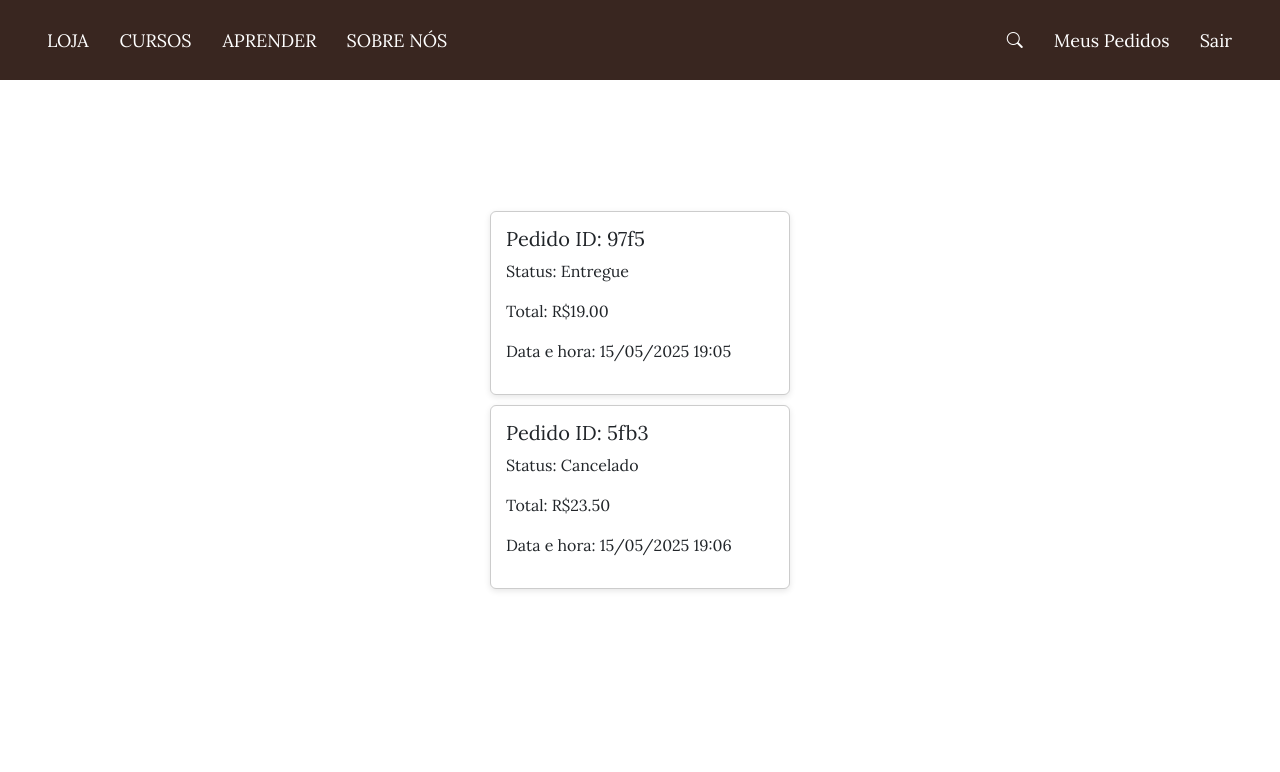
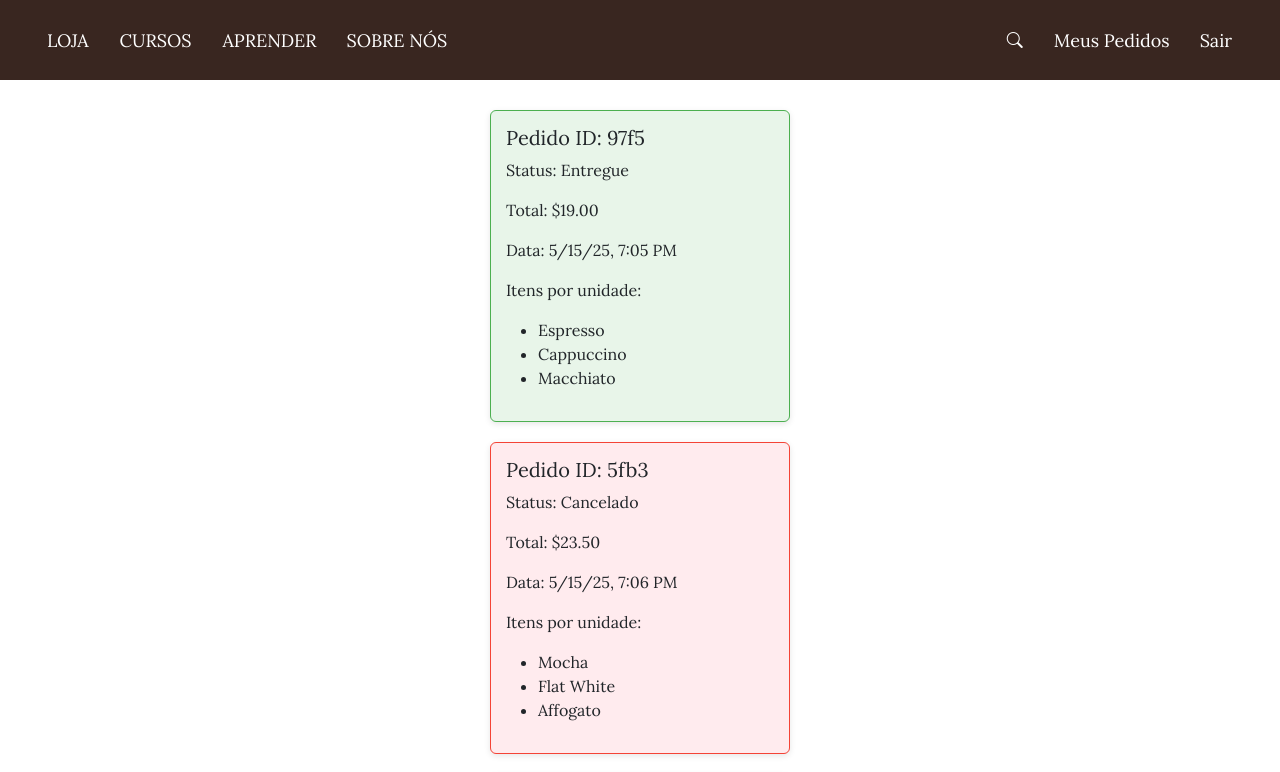
Before and after one commit to raul4nt/code-and-coffee, an Angular app: page /my-orders in a window 1280 px wide. Shown: the top 772 px of the page. Built offline with nearby package versions, Linux system fonts and the light colour scheme; data requests are answered from the project's data file; sample sign-in values are in the browser's storage.

Commit message:
adjust my-orders css

```diff
--- a/db.json
+++ b/db.json
@@ -183,6 +183,33 @@
       ],
       "total": 23.5,
       "createdAt": "2025-05-15T19:06:50.006Z"
+    },
+    {
+      "id": "1467",
+      "userId": "1",
+      "status": "Cancelado",
+      "products": [
+        {
+          "id": "1",
+          "name": "Espresso",
+          "description": "Café forte",
+          "price": 5,
+          "category": "Coffee",
+          "imageUrl": "assets/images/products/espresso.png",
+          "added": true
+        },
+        {
+          "id": "1",
+          "name": "Espresso",
+          "description": "Café forte",
+          "price": 5,
+          "category": "Coffee",
+          "imageUrl": "assets/images/products/espresso.png",
+          "added": true
+        }
+      ],
+      "total": 10,
+      "createdAt": "2025-05-15T19:19:39.020Z"
     }
   ]
 }
--- a/src/app/pages/my-orders/my-orders.component.css
+++ b/src/app/pages/my-orders/my-orders.component.css
@@ -8,11 +8,30 @@
 }
 
 .order-card {
-  border: 1px solid #ccc;
   padding: 15px;
   margin: 10px 0;
-  width: 300px; /* largura fixa para os cards */
+  width: 300px;
+  border-radius: 6px;
   box-shadow: 0 2px 6px rgba(0,0,0,0.1);
-  border-radius: 6px;
   background-color: white;
+  transition: 0.3s ease-in-out;
 }
+
+.order-card.default {
+  border: 1px solid #ccc;
+}
+
+.order-card.success {
+  border: 1px solid #4caf50;
+  background-color: #e8f5e9;
+}
+
+.order-card.error {
+  border: 1px solid #f44336;
+  background-color: #ffebee;
+}
+
+.order-card.warning {
+  border: 1px solid #ff9800;
+  background-color: #fff8e1;
+}
--- a/src/app/pages/my-orders/my-orders.component.html
+++ b/src/app/pages/my-orders/my-orders.component.html
@@ -1,23 +1,31 @@
-<div class="orders-container">
-  <div *ngIf="orders.length > 0; else noOrders">
-    <div *ngFor="let order of orders">
-      <div class="order-card">
+<div *ngIf="orders.length > 0; else noOrders" class="orders-container">
+  <div *ngFor="let order of orders"
+       [ngClass]="{
+         'order-card': true,
+         'success': order.status === 'Entregue',
+         'error': order.status === 'Cancelado',
+         'warning': order.status === 'Pendente',
+         'default': order.status !== 'Entregue' && order.status !== 'Cancelado' && order.status !== 'Pendente'
+       }">
+
     <h5>Pedido ID: {{ order.id }}</h5>
     <p>Status: {{ order.status }}</p>
-        <p>Total: R{{ order.total | currency }}</p>
-        <p>Data e hora: {{ order.createdAt | date: 'dd/MM/yyyy HH:mm' }}</p>
+    <p>Total: {{ order.total | currency }}</p>
+    <p>Data: {{ order.createdAt | date: 'short' }}</p>
 
+    <p>Itens por unidade:</p>
+    <ul>
+      <li *ngFor="let product of order.products">
+        {{ product.name }}
+      </li>
+    </ul>
 
     <button (click)="confirmDelivery(order)" *ngIf="order.status === 'Pendente'">Confirmar Entrega</button>
-        <button (click)="cancelOrder(order)" *ngIf="order.status !== 'Entregue' && order.status !== 'Cancelado'">
-          Cancelar Pedido
-        </button>
+    <button (click)="cancelOrder(order)" *ngIf="order.status !== 'Entregue' && order.status !== 'Cancelado'">Cancelar Pedido</button>
 
-      </div>
   </div>
 </div>
 
 <ng-template #noOrders>
   <p>Não há pedidos para exibir.</p>
 </ng-template>
-</div>
```
Lines whose indentation alone changed are shown as unchanged.
